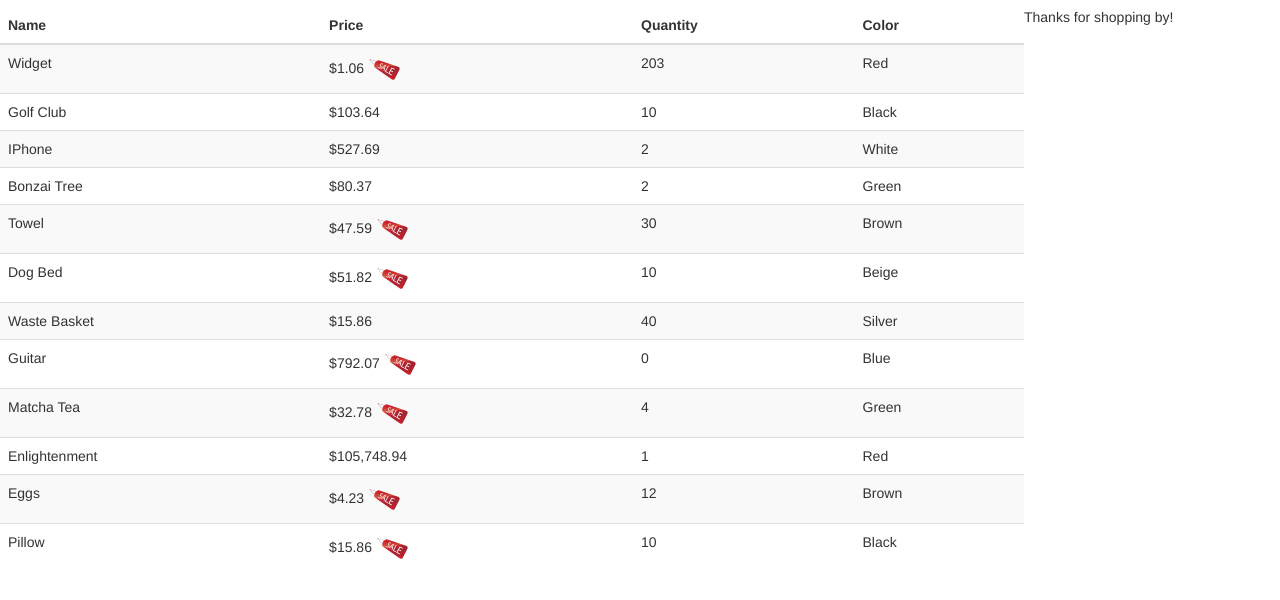
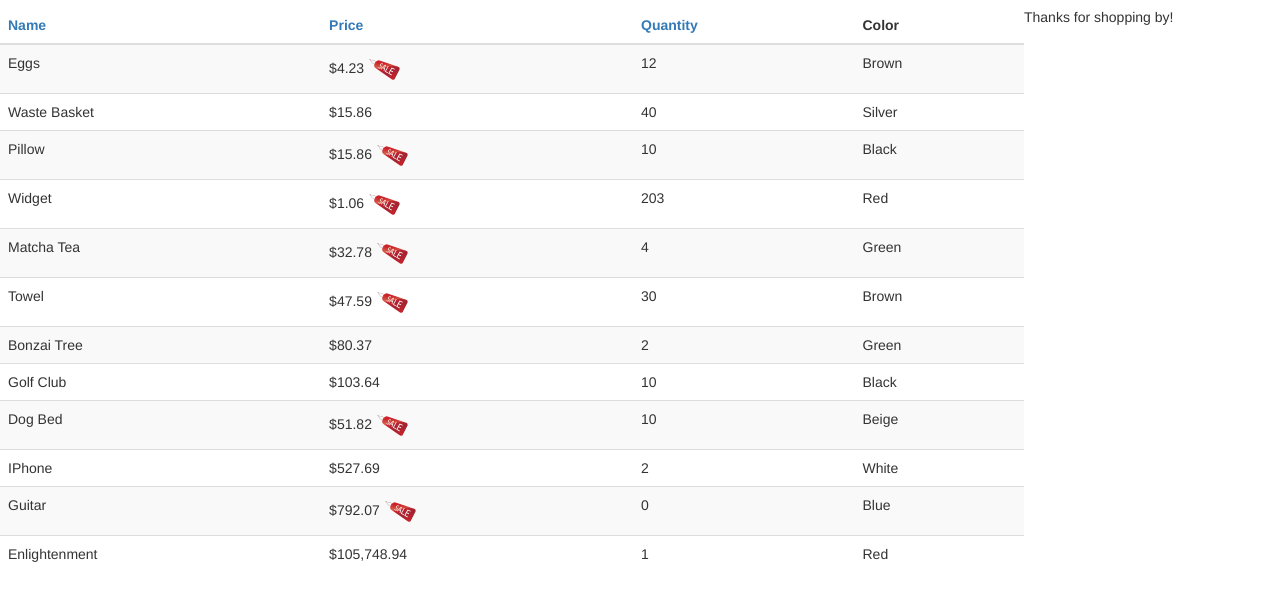
Before and after one commit to jenniferoakes/shopular, a plain HTML site: page src/index.html in a window 1280 px wide. Shown: the part 152-752 px from the top of the page. Drawn offline with nearby package versions, Linux system fonts and the light colour scheme.

Commit message:
Added ability to sort table ascending or descending on price, quantity and name

```diff
--- a/src/index.html
+++ b/src/index.html
@@ -55,15 +55,30 @@
     <table class='table table-striped col-lg-8'>
       <thead>
         <tr>
-          <th>Name</th>
-          <th>Price</th>
-          <th>Quantity</th>
+          <th>
+            <a href="#" ng-click="sortType = 'name'; sortReverse = !sortReverse">
+            Name
+            <p ng-show="sortType == 'name' && !sortReverse" class="fa fa-caret-down"></p>
+            <p ng-show="sortType == 'name' && sortReverse" class="fa fa-caret-up"></p>
+          </th>
+          <th>
+            <a href="#" ng-click="sortType = 'price'; sortReverse = !sortReverse">
+            Price
+            <p ng-show="sortType == 'price' && !sortReverse" class="fa fa-caret-down"></p>
+            <p ng-show="sortType == 'price' && sortReverse" class="fa fa-caret-up"></p>
+          </th>
+          <th>
+            <a href="#" ng-click="sortType = 'quantity'; sortReverse = !sortReverse">
+            Quantity
+            <p ng-show="sortType == 'quantity' && !sortReverse" class="fa fa-caret-down"></p>
+            <p ng-show="sortType == 'quantity' && sortReverse" class="fa fa-caret-up"></p>
+          </th>
           <th>Color</th>
         </tr>
       </thead>
 
       <tbody>
-        <tr ng-repeat='item in inventoryCtrl.inventory'>
+        <tr ng-repeat='item in inventoryCtrl.inventory | orderBy:inventoryCtrl.sortType:sortReverse'>
           <td class='name'>{{item.name}}</td>
           <td>{{inventoryCtrl.getNewPrice(item) | currency:"$" }}
           <img ng-show='item.discount > 0 ' src='img/saleicon.png'>
--- a/src/js/inventory.controller.js
+++ b/src/js/inventory.controller.js
@@ -9,6 +9,8 @@
     let vm = this;
 
     vm.newItem = {};
+    vm.sortType = 'price'; // set the default sort type
+    vm.sortReverse = false; // set the default sort order
 
     vm.inventory = [
       { "id": 2957, "name": "widget", "price": 32, "quantity": 203, "color": "red", "discount": 31 },
```
Also changed, not shown: README.md.
